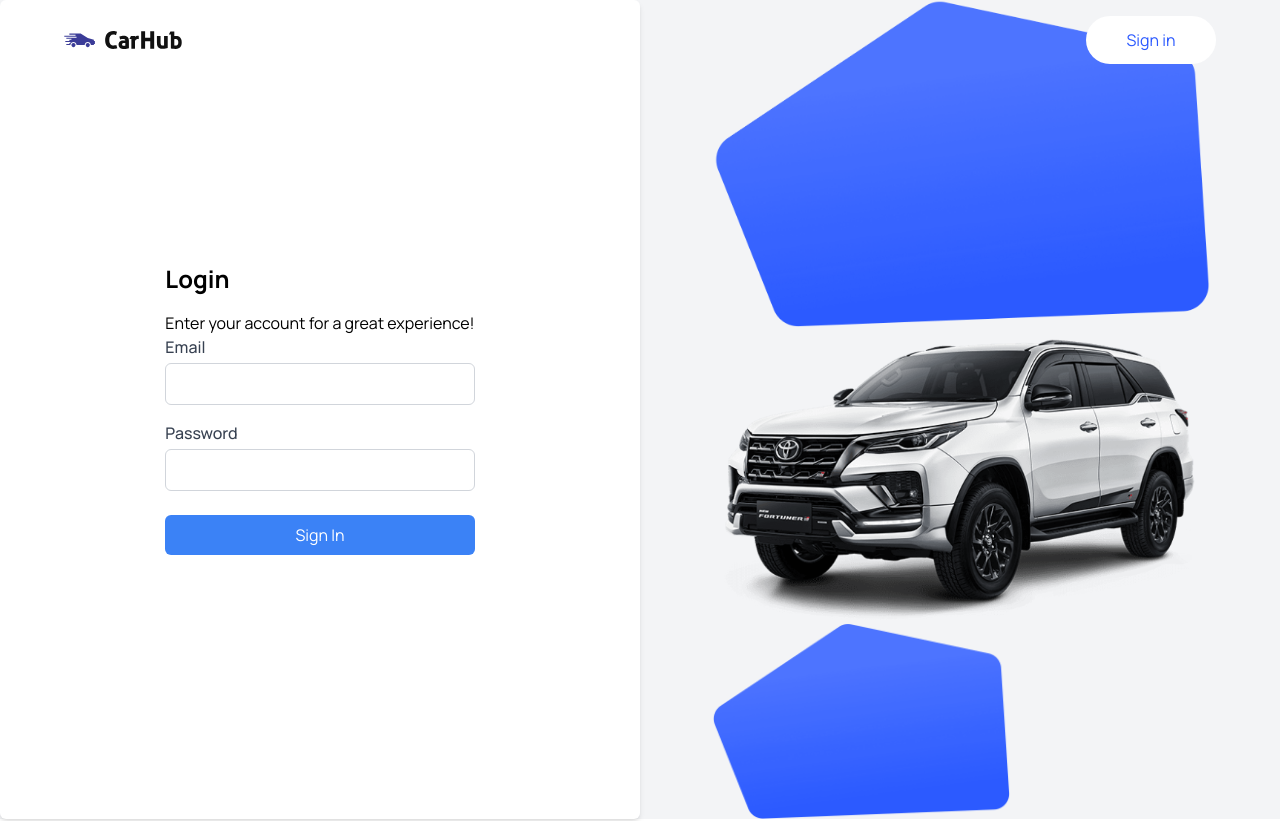
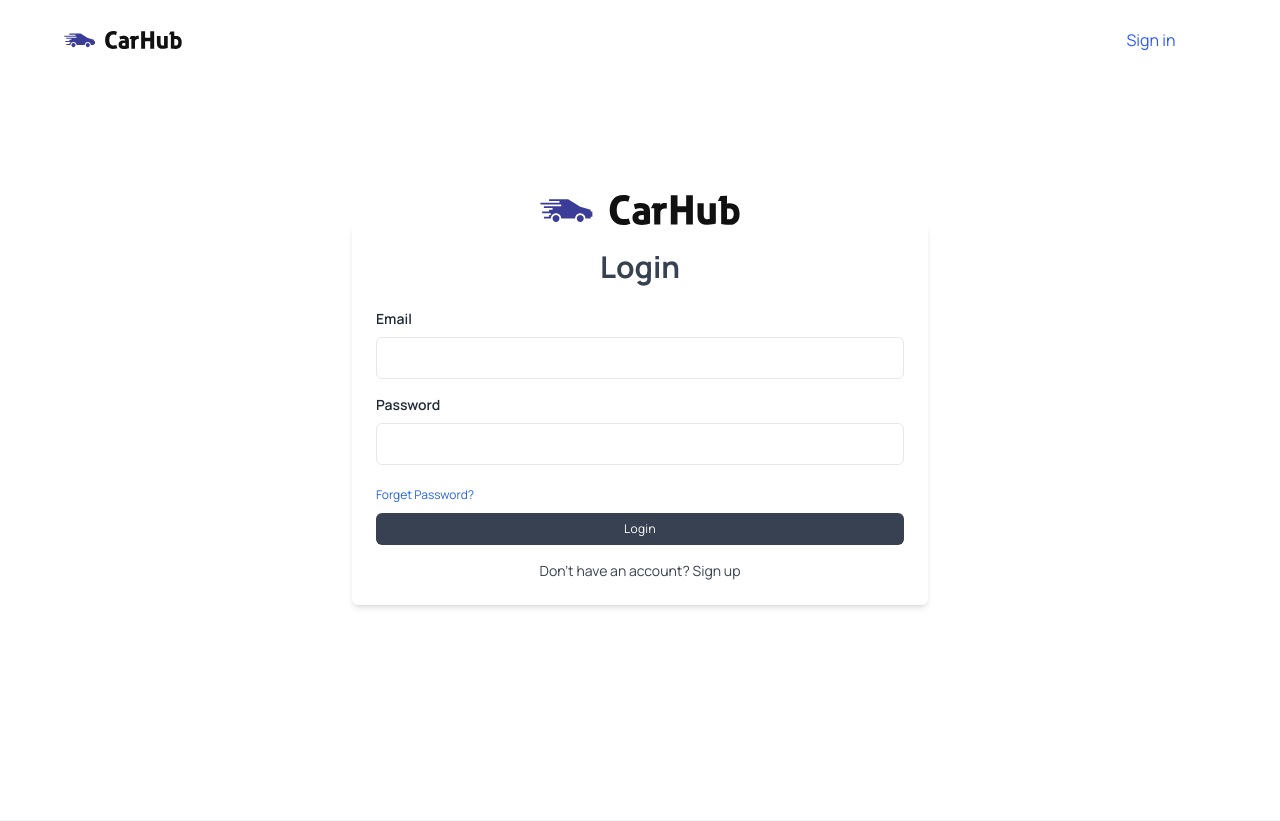
Before and after one commit to ayberkbalay/carRentalProject, a Next.js app: page /signin in a window 1280 px wide. Shown: the top 821 px of the page. Built offline with nearby package versions, Linux system fonts and the light colour scheme.

Commit message:
new pages started after tutorial finished

```diff
--- a/app/profile/page.tsx
+++ b/app/profile/page.tsx
@@ -3,11 +3,12 @@
 
 export default function profile() {
   return (
-      <section>
+      <section className="flex flex-col">
 
       <ProfileHeader />
       <ProfileBody />
-        </section>
+
+      </section>
 
   );
   }
--- a/app/signin/page.tsx
+++ b/app/signin/page.tsx
@@ -1,5 +1,7 @@
 import { Login } from '@components';
 import React from 'react';
+
+
 
 export default function signin() {
     return (
@@ -8,4 +10,4 @@
 
         </section>
     );
-    }
+}
--- a/components/Login.tsx
+++ b/components/Login.tsx
@@ -7,60 +7,78 @@
 
 const Login = () => {
   return (
-      <div className="flex min-h-screen bg-gray-100">
-        <div className=" flex w-full">
-          <div
-            className="w-1/2 bg-white shadow-md rounded-md flex flex-col justify-center items-center"
-            style={{
-              backgroundImage: `url('')`,
-              backgroundSize: 'cover',
-              backgroundPosition: 'center',
-            }}
+    <div className='relative flex flex-col items-center justify-center min-h-screen overflow-hidden"'>
+            <Image
+            src="/logo.svg"
+            alt="logo"
+            width={200}
+            height={200}
+            className='object-contain items-center justify-center'
+          />
+      <div className='w-full p-6 bg-white rounded-md shadow-md lg:max-w-xl'>
+
+
+        <h1 className="text-3xl font-bold text-center text-gray-700">
+
+          Login
+        </h1>
+        <form className='mt-6'>
+          <div className='mb-4'>
+            <label
+              htmlFor="email"
+              className="block text-sm font-semibold text-gray-800"
             >
-            <form className="px-6 py-8">
-              <h2 className="text-2xl font-bold mb-4">Login</h2>
-              <h5>Enter your account for a great experience!</h5>
-              <div className="mb-4">
-                <label htmlFor="email" className="block text-gray-700 font-medium mb-1">
               Email
             </label>
             <input
               type="email"
-                  id="email"
-                  className="w-full border-gray-300 border rounded-md py-2 px-3 focus:outline-none focus:ring-2 focus:ring-blue-400"
+              className="block w-full px-4 py-2 mt-2 text-gray-700 bg-white border rounded-md focus:border-gray-400 focus:ring-gray-300 focus:outline-none focus:ring focus:ring-opacity-40"
             />
           </div>
-              <div className="mb-6">
-                <label htmlFor="password" className="block text-gray-700 font-medium mb-1">
+          <div className='mb-4'>
+            <label
+              htmlFor="email"
+              className="block text-sm font-semibold text-gray-800"
+            >
               Password
             </label>
             <input
               type="password"
-                  id="password"
-                  className="w-full border-gray-300 border rounded-md py-2 px-3 focus:outline-none focus:ring-2 focus:ring-blue-400"
+              className="block w-full px-4 py-2 mt-2 text-gray-700 bg-white border rounded-md focus:border-gray-400 focus:ring-gray-300 focus:outline-none focus:ring focus:ring-opacity-40"
             />
           </div>
           <Link
+            href="/forget"
+            className="text-xs text-blue-600 hover:underline"
+          >
+            Forget Password?
+          </Link>
+          <div className="mt-2">
+          <Link
                href="/profile"
+               className="text-xs text-white-600 hover:underline mb-2"
+           >
+            <button className="w-full px-4 py-2 tracking-wide text-white transition-colors duration-200 transform bg-gray-700 rounded-md hover:bg-gray-600 focus:outline-none focus:bg-gray-600">
 
-              >
-              <button
-                type="submit"
-                className="w-full bg-blue-500 text-white rounded-md py-2 px-4 hover:bg-blue-600 transition-colors"
-              >
-                Sign In
+
+              Login
+
             </button>
             </Link>
+          </div>
         </form>
-          </div>
-          <div className=" relative max-w-[1440px] mx-auto flex-col justify-center; ">
-            <Image src="/hero-bg.png" alt="Hero" width={500} height={400} />
-            <Image src="/hero.png" alt="Hero" width={500} height={400}/>
-            <Image src="/hero-bg.png" alt="Hero" width={300} height={200} />
+        <p className="mt-4 text-sm text-center text-gray-700">
+          Don't have an account?{" "}
+          <Link
+            href="/signup"
+          >
+            Sign up
+          </Link>
+        </p>
+
       </div>
     </div>
-      </div>
-    );
-  };
+  )
+}
 
-  export default Login;
+export default Login
--- a/components/ProfileBody.tsx
+++ b/components/ProfileBody.tsx
@@ -1,11 +1,79 @@
 import React from 'react'
 import CarCard from './CarCard'
-import { CarProps } from '@/types'
+import { CarProps, ProfileProps } from '@/types'
+import { calculateCarRent, generateCarImageUrl } from '@/utils'
+import Image from 'next/image'
+import { CarCardProps } from '@/types'
+
+
+
 
 const ProfileBody = () => {
+    const car1: CarProps = {
+        make: 'Toyota',
+        model: 'Corolla',
+        year: 2019,
+        city_mpg: 28,
+        drive: 'fwd',
+        transmission: 'a',
+        fuel_type: 'premium',
+        highway_mpg: 35,
+        combination_mpg: 30,
+        class: 'compact',
+        cylinders: 4,
+        displacement: 1.8,
+    }
+    const car2: CarProps = {
+        make: 'Peugeot',
+        model: '3008',
+        year: 2019,
+        city_mpg: 28,
+        drive: 'fwd',
+        transmission: 'a',
+        fuel_type: 'premium',
+        highway_mpg: 35,
+        combination_mpg: 30,
+        class: 'compact',
+        cylinders: 4,
+        displacement: 1.8,
+    }
+    const car: CarProps = {
+        make: 'Toyota',
+        model: 'Corolla',
+        year: 2019,
+        city_mpg: 28,
+        drive: 'fwd',
+        transmission: 'a',
+        fuel_type: 'premium',
+        highway_mpg: 35,
+        combination_mpg: 30,
+        class: 'compact',
+        cylinders: 4,
+        displacement: 1.8,
+    }
+    const user: ProfileProps = {
+        id: 1,
+        firstName: 'John',
+        lastName: 'Doe',
+        email: 'ayberk.balay@gmail.com',
+
+        }
   return (
-    <div>
-x
+    <div className="flex flex-col">
+        <div>
+            <h2 className="text-2xl font-bold">Previous Rented Cars </h2>
+            <div className="grid grid-cols-1 gap-4 sm:grid-cols-2 lg:grid-cols-3">
+                <CarCard car={car1} />
+                <CarCard car={car2} />
+                <CarCard car={car} />
+                <CarCard car={car} />
+                <CarCard car={car} />
+                <CarCard car={car} />
+
+                </div>
+
+
+        </div>
     </div>
   )
 }
--- a/components/ProfileHeader.tsx
+++ b/components/ProfileHeader.tsx
@@ -1,32 +1,52 @@
+"use client";
 import Image from 'next/image'
 import React from 'react'
+import { ProfileProps } from '@/types'
+import {useState, Fragment} from 'react'
+import {useRouter} from 'next/navigation'
 
-const ProfileHeader = () => {
+const ProfileHeader = ({licenseEndDate, licenseType, lastCarRented, totalKMRented,id}: ProfileProps) => {
+    licenseEndDate = "2021-12-12"
+    licenseType = "B"
+    lastCarRented = "BMW"
+    totalKMRented = 1000
+    id = 1
+
+
     return (
-        <div className="flex min-h-screen bg-gray-100">
+        <div className="flex h-fit bg-gray-100 border-2">
             <div className="flex w-full">
-                <div className="w-1/4 h-1/4 mt-20 bg-white shadow-md rounded-md flex flex-col justify-center items-center">
+                <div className="w-1/4 h-fit mt-20 bg-white shadow-md rounded-md flex flex-col justify-center items-center">
                     <Image
-                        src="/hero.png"
+                        src="/avatar.jpg"
                         alt="profile"
-                        width={200}
-                        height={200}
-                        className="mt-12 object-contain"
+                        width={100}
+                        height={300}
+
                     />
-
-                    <h2 className=" justify-center ">
+                    <h2 className="  justify-center shadow-md font-bold ">
                         Ayberk Balay
                     </h2>
                 </div>
 
-                <div className=" flex w-3/4 h-1/4 mt-20 bg-white shadow-md rounded-md flex-col justify-center items-center  ">
-                    <div className="flex justify-center items-center">
-                        <h2 className="text-2xl font-bold mb-24">Profile</h2>
-                        <button className="text-primary-blue rounded-full bg-white min-w-[130px]">
-                            Edit
+                <div className=" flex w-3/4 h-fit mt-20 bg-white shadow-md rounded-md flex-row justify-center items-center  ">
+
+
+
+
+                        <div className=" space-y-2 w-full">
+                        <h2 className="text-2xl font-bold mb-12 ">Profile</h2>
+                        <div >
+                            <h3> Drivers License Type:    {licenseType}</h3>
+                            <h3> Drivers End Date:    {licenseEndDate}</h3>
+                            <h3> Last Car Rented:   {lastCarRented}</h3>
+                            <h3> Total KM with CarHub:    {totalKMRented}</h3>
+                            </div>
+                        </div>
+                        <button className="bg-blue-500 hover:bg-gray-700 text-white font-bold py-1 px-2 mb-40 rounded ">
+                                Edit Profile
                         </button>
 
-                    </div>
                 </div>
             </div>
             </div>
```
Also changed, not shown: types/index.ts (+24 -0 lines), public/avatar.jpg (added), utils/index.ts (line endings or trailing spaces). Lines whose indentation alone changed are shown as unchanged.
